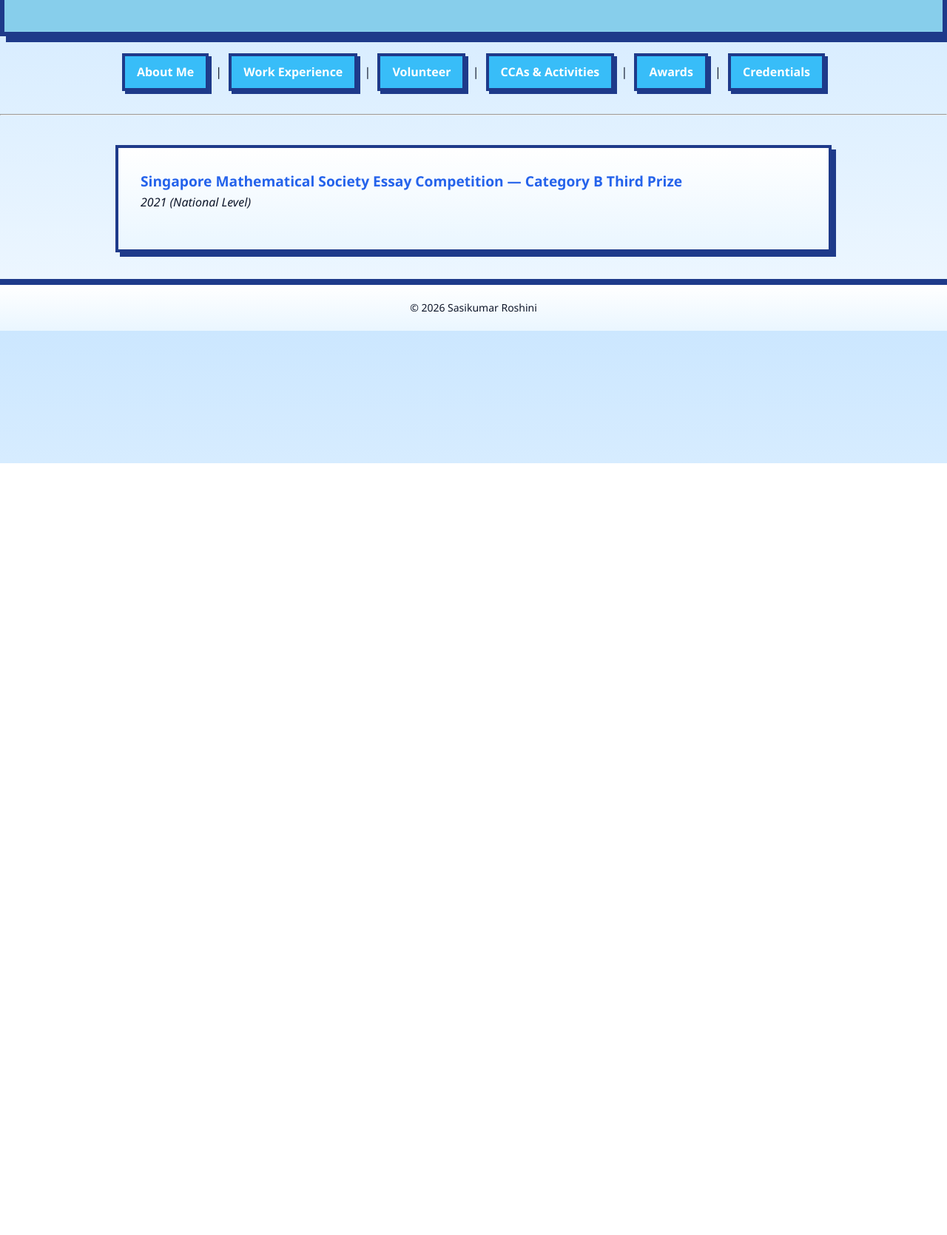
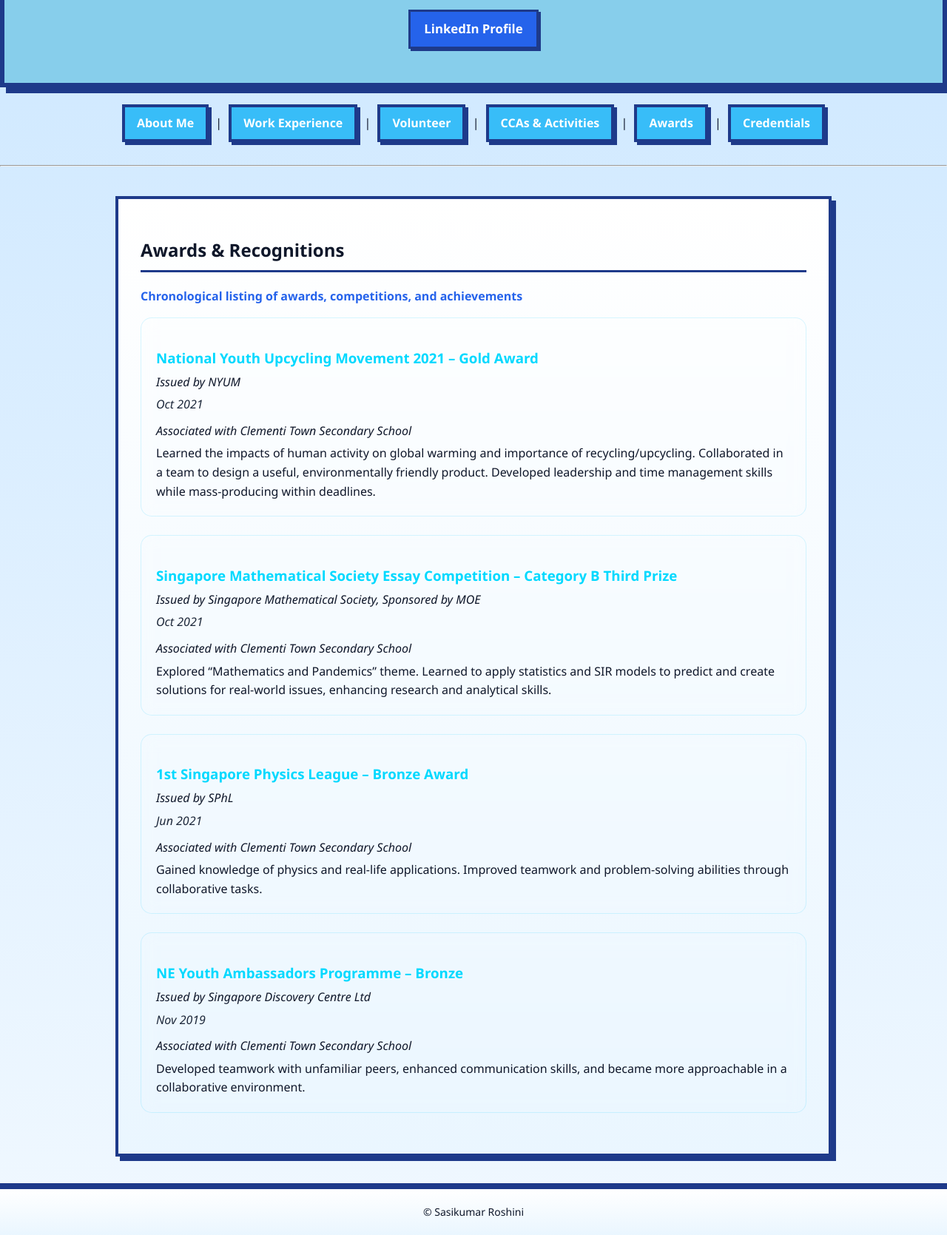
Before and after one commit to sa-roshini/sa-roshini.github.io, a plain HTML site: page awards.html in a window 1280 px wide. Shown: the part 174-1843 px from the top of the page at 74% size. Before the commit the page ends 800 px from the top, so only its background shows below. Drawn offline with Linux system fonts and the light colour scheme.

Commit message:
Update awards.html

```diff
--- a/awards.html
+++ b/awards.html
@@ -5,19 +5,41 @@
   <meta charset="UTF-8">
   <link rel="stylesheet" href="style.css">
   <style>
-    .award {
-      margin-bottom: 20px;
+    /* Awards-specific styling */
+    .award-block {
+      background: rgba(255, 255, 255, 0.03);
+      border: 1px solid rgba(0, 200, 255, 0.15);
+      border-radius: 15px;
+      padding: 20px;
+      margin-bottom: 25px;
+      backdrop-filter: blur(10px);
     }
 
-    .award h3 {
-      margin: 0;
-      color: #2563eb;
-      font-size: 1.2em;
+    .award-block h3 {
+      color: #00d9ff;
+      margin-bottom: 5px;
     }
 
-    .award span {
+    .award-block .issuer {
       font-style: italic;
       color: #0f172a;
+      margin-bottom: 5px;
+    }
+
+    .award-block .date {
+      font-style: italic;
+      color: #1e293b;
+      margin-bottom: 10px;
+    }
+
+    .award-block p {
+      margin: 0;
+    }
+
+    .section-title {
+      font-weight: bold;
+      color: #2563eb;
+      margin-bottom: 15px;
     }
   </style>
 </head>
@@ -27,6 +49,9 @@
   <h1>Sasikumar Roshini's Portfolio</h1>
   <p>Final-Year Diploma Student | Infocomm Security Management</p>
   <p>Email: <a href="mailto:sa.roshini06@gmail.com">sa.roshini06@gmail.com</a></p>
+  <p>
+    <a href="https://www.linkedin.com/in/roshini-sasikumar/" target="_blank" class="btn">LinkedIn Profile</a>
+  </p>
 </header>
 
 <nav>
@@ -40,18 +65,58 @@
 <hr>
 
 <section>
+  <h2>Awards & Recognitions</h2>
+  <p class="section-title">Chronological listing of awards, competitions, and achievements</p>
 
-  <div class="award">
-    <h3>Singapore Mathematical Society Essay Competition — Category B Third Prize</h3>
-    <span>2021 (National Level)</span>
+  <!-- Oct 2021 -->
+  <div class="award-block">
+    <h3>National Youth Upcycling Movement 2021 – Gold Award</h3>
+    <div class="issuer">Issued by NYUM</div>
+    <div class="date">Oct 2021</div>
+    <div class="issuer">Associated with Clementi Town Secondary School</div>
+    <p>
+      Learned the impacts of human activity on global warming and importance of recycling/upcycling.
+      Collaborated in a team to design a useful, environmentally friendly product. Developed leadership and time management skills while mass-producing within deadlines.
+    </p>
   </div>
 
-  <!-- Add more awards below this line later -->
+  <!-- Oct 2021 -->
+  <div class="award-block">
+    <h3>Singapore Mathematical Society Essay Competition – Category B Third Prize</h3>
+    <div class="issuer">Issued by Singapore Mathematical Society, Sponsored by MOE</div>
+    <div class="date">Oct 2021</div>
+    <div class="issuer">Associated with Clementi Town Secondary School</div>
+    <p>
+      Explored “Mathematics and Pandemics” theme. Learned to apply statistics and SIR models to predict and create solutions for real-world issues, enhancing research and analytical skills.
+    </p>
+  </div>
+
+  <!-- Jun 2021 -->
+  <div class="award-block">
+    <h3>1st Singapore Physics League – Bronze Award</h3>
+    <div class="issuer">Issued by SPhL</div>
+    <div class="date">Jun 2021</div>
+    <div class="issuer">Associated with Clementi Town Secondary School</div>
+    <p>
+      Gained knowledge of physics and real-life applications. Improved teamwork and problem-solving abilities through collaborative tasks.
+    </p>
+  </div>
+
+  <!-- Nov 2019 -->
+  <div class="award-block">
+    <h3>NE Youth Ambassadors Programme – Bronze</h3>
+    <div class="issuer">Issued by Singapore Discovery Centre Ltd</div>
+    <div class="date">Nov 2019</div>
+    <div class="issuer">Associated with Clementi Town Secondary School</div>
+    <p>
+      Developed teamwork with unfamiliar peers, enhanced communication skills, and became more approachable in a collaborative environment.
+    </p>
+  </div>
 
 </section>
 
 <footer>
-  © 2026 Sasikumar Roshini
+  © Sasikumar Roshini
 </footer>
 
 </body>
```
